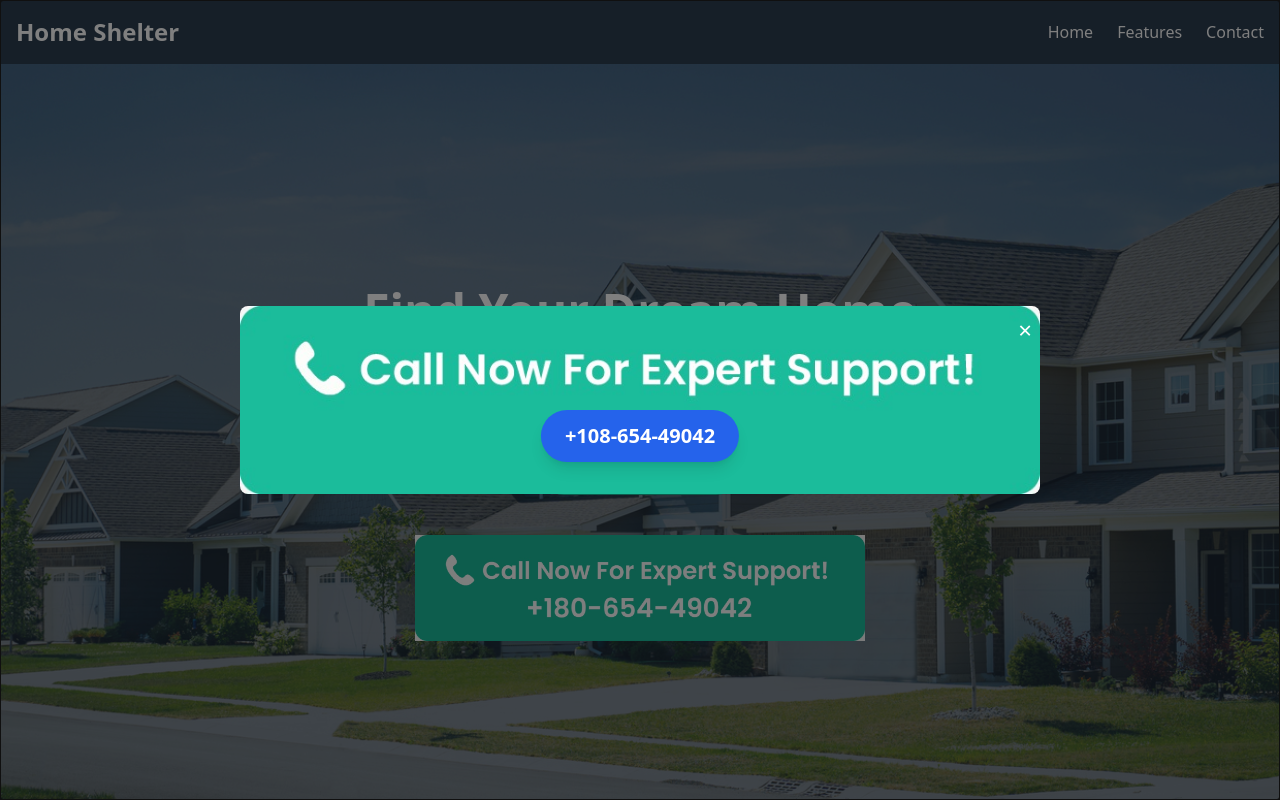
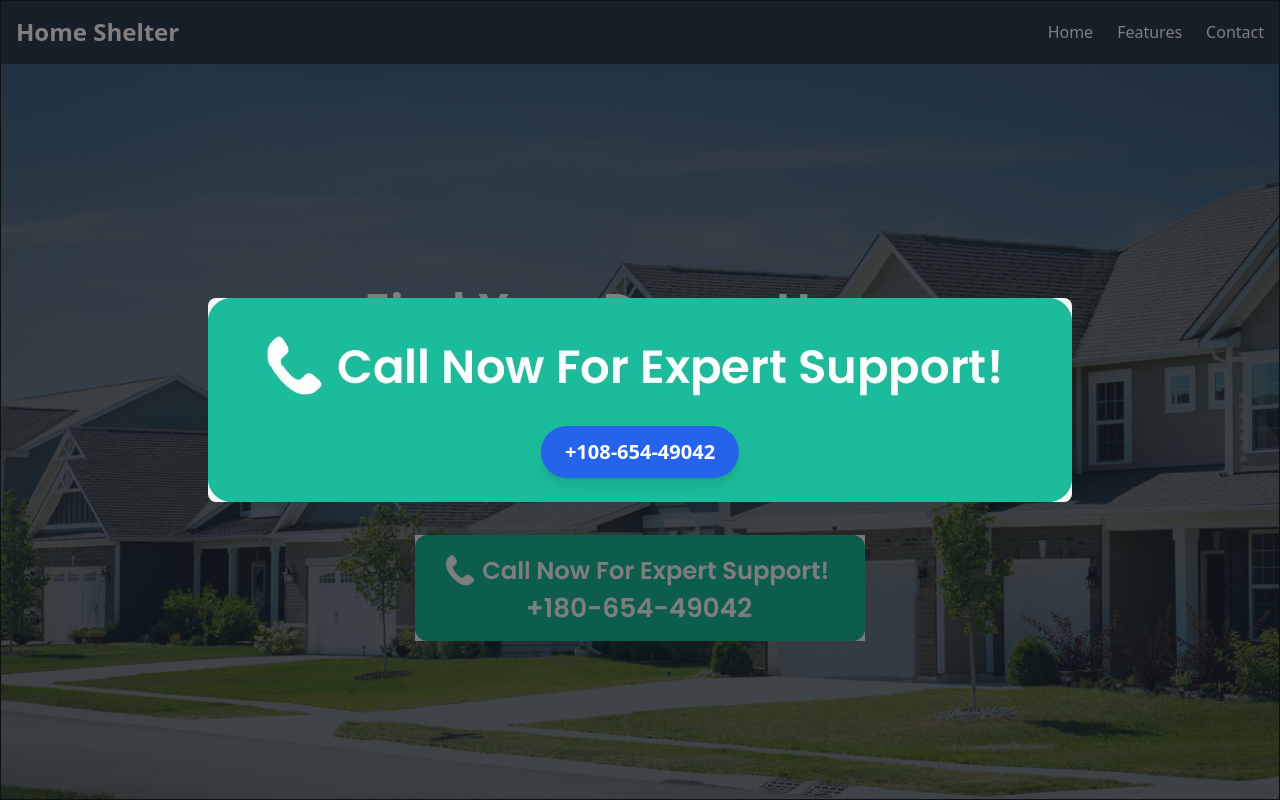
Before and after one commit to Raj8085/Landing-pages, a React (Vite) app: page / in a window 1280 px wide. Shown: the top 800 px of the page. Built offline with nearby package versions, Linux system fonts and the light colour scheme.

Commit message:
pop ready

```diff
--- a/src/Components/HomeSelter.jsx
+++ b/src/Components/HomeSelter.jsx
@@ -103,27 +103,22 @@ const HomeSelter = () => {
         className="fixed left-0 right-0 top-0 bottom-0 z-[1001] flex items-center justify-center"
         overlayClassName="fixed inset-0 z-[1000] flex items-center justify-center bg-black bg-opacity-50"
       >
-        <div className="relative mx-auto flex max-w-[50rem] items-center justify-center">
-          <button
-            onClick={closeModal}
-            className="absolute right-2 top-2 z-[1002] text-2xl text-white transition-colors duration-300 hover:text-red-500"
-          >
-            &times;
-          </button>
-
-
-    <div className="relative flex justify-center items-center">
+          <div className="relative flex justify-center items-center">
       {/* Background Image */}
       <img
         src="/Housing-pop-up-no-number.jpg"
         alt="Expert Support"
-        className="w-full h-auto object-cover max-h-[90vh] sm:max-h-[70vh] md:max-h-[60vh] rounded-lg"
+        className="w-full h-auto object-cover max-h-[90vh] rounded-lg"
       />
 
       {/* Support Number */}
       <a
         href="tel:+10865449042"
-        className="absolute bottom-4 sm:bottom-6 md:bottom-8 left-1/2 transform -translate-x-1/2 bg-blue-600 text-white px-8  sm:px-4 sm:py-2 md:px-6 md:py-3 rounded-full text-base sm:text-lg md:text-xl font-semibold shadow-lg hover:bg-blue-700"
+        className="absolute bottom-6 left-1/2 transform -translate-x-1/2 bg-blue-600 text-white px-3 py-2 sm:px-4 sm:py-2 md:px-6 md:py-3 rounded-full text-sm sm:text-lg md:text-xl font-semibold shadow-lg hover:bg-blue-700"
+        style={{
+          wordBreak: "break-word",
+          whiteSpace: "nowrap",
+        }}
         onClick={(e) => {
           e.preventDefault();
           // Trigger keyboard input for phone number
@@ -135,8 +130,6 @@ const HomeSelter = () => {
     </div>
 
 
-
-        </div>
       </Modal>
 
       {/* Main Content */}
```
